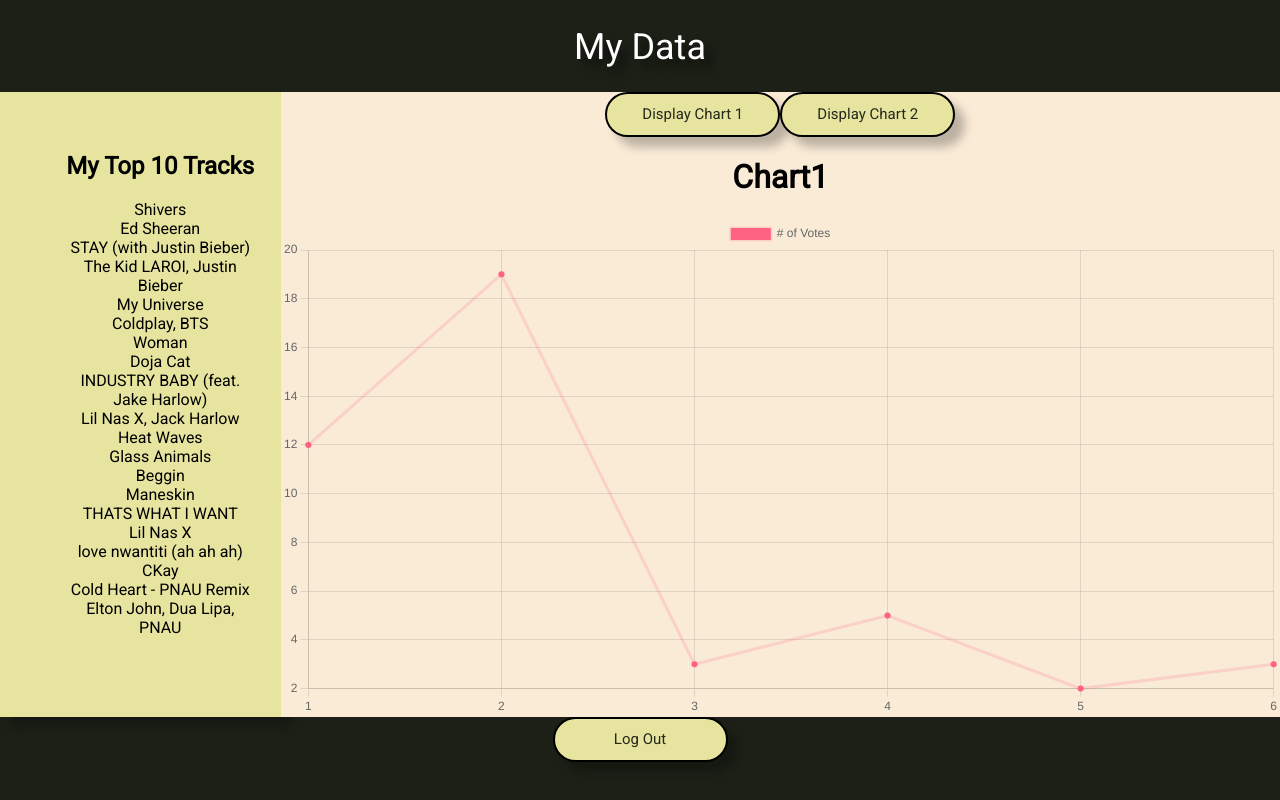
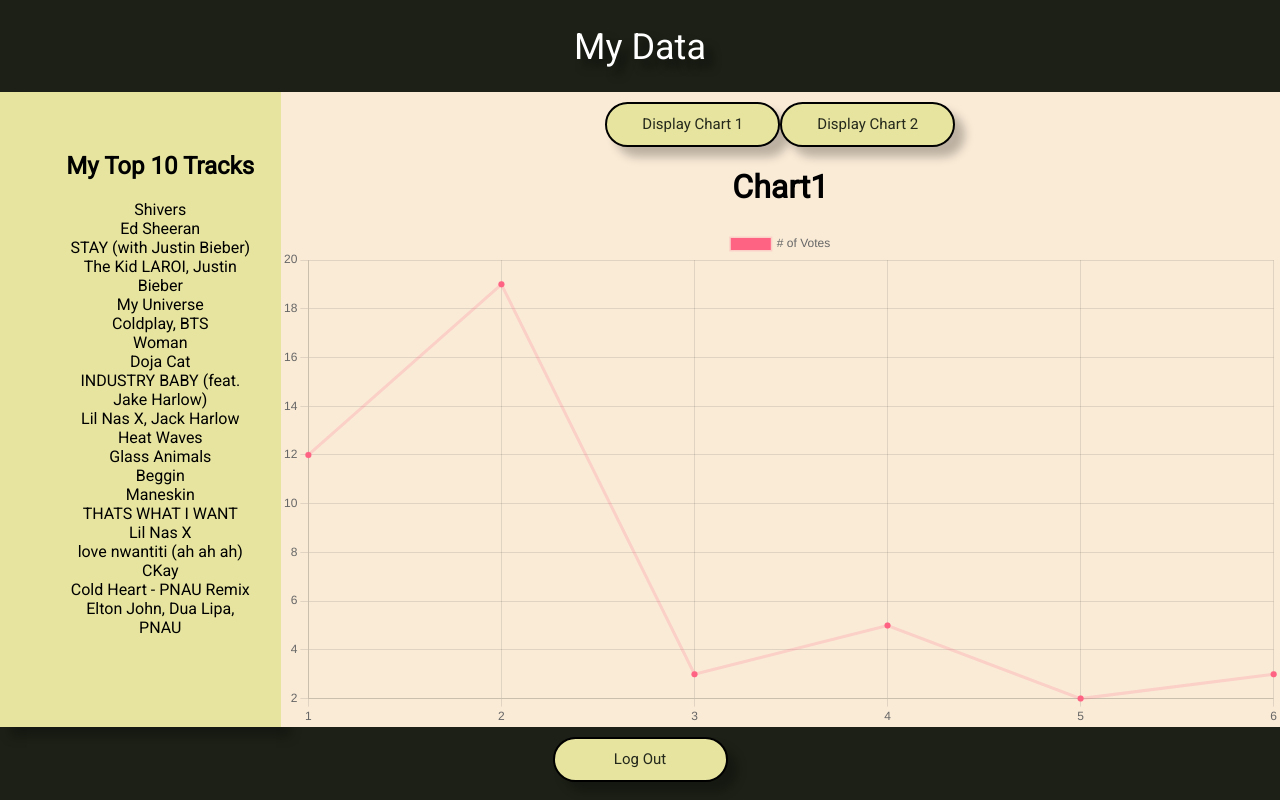
Before and after one commit to 1tracy/spotify-architech, a React (Create React App) app: page / in a window 1280 px wide. Both pictures are taken after a click on the button "Log In With Spotify". Built offline with nearby package versions, Linux system fonts and the light colour scheme.

Commit message:
formatted display chart button margin

```diff
--- a/src/App.css
+++ b/src/App.css
@@ -116,6 +116,7 @@ canvas {
   box-sizing: border-box;
   box-shadow: 10px 10px 10px rgba(0, 0, 0, 0.25);
   border-radius: 30px;
+  margin-top: 10px;
 
   font-family: Roboto;
   font-style: normal;
@@ -164,3 +165,23 @@ ul {
 .chartTitle {
   color: black;
 }
+
+.displaychart {
+  width: 175px;
+  height: 45px;
+
+  background: #e6e49f;
+  border: 2px solid #000000;
+  box-sizing: border-box;
+  box-shadow: 10px 10px 10px rgba(0, 0, 0, 0.25);
+  border-radius: 30px;
+  margin-top: 10px;
+
+  font-family: Roboto;
+  font-style: normal;
+  font-weight: normal;
+  font-size: 15px;
+  line-height: 28px;
+  text-align: center;
+  color: #25291c;
+}
--- a/src/App.js
+++ b/src/App.js
@@ -111,8 +111,8 @@ function App() {
             </div>
 
             <div className="chart">
-            <button type = "button" class="signIn" onClick={() => setChartDisplay(0)}>Display Chart 1</button>
-            <button type = "button" class="signIn" onClick={() => setChartDisplay(1)}>Display Chart 2</button>
+            <button type = "button" class="displaychart" onClick={() => setChartDisplay(0)}>Display Chart 1</button>
+            <button type = "button" class="displaychart" onClick={() => setChartDisplay(1)}>Display Chart 2</button>
               {chartDisplay == 0 ? (
                 <LineChart1/>
               ) : (
```
